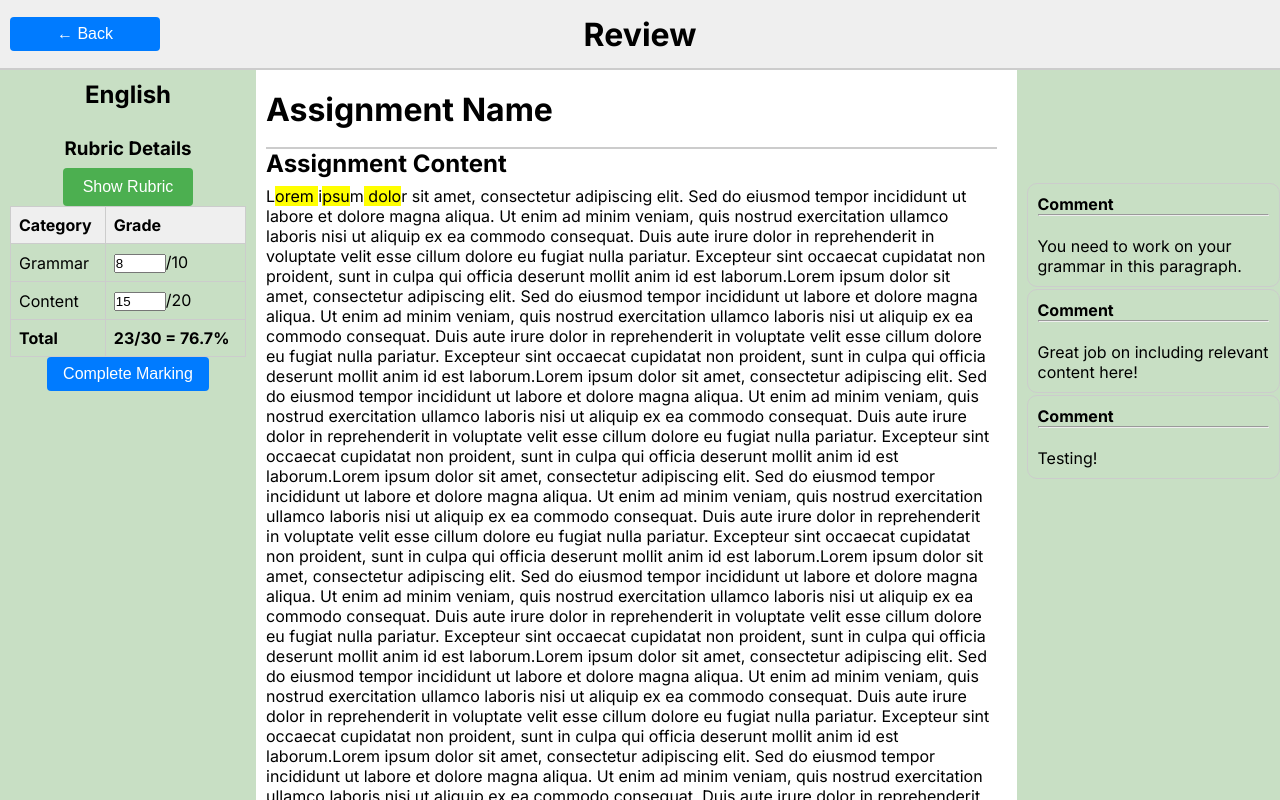
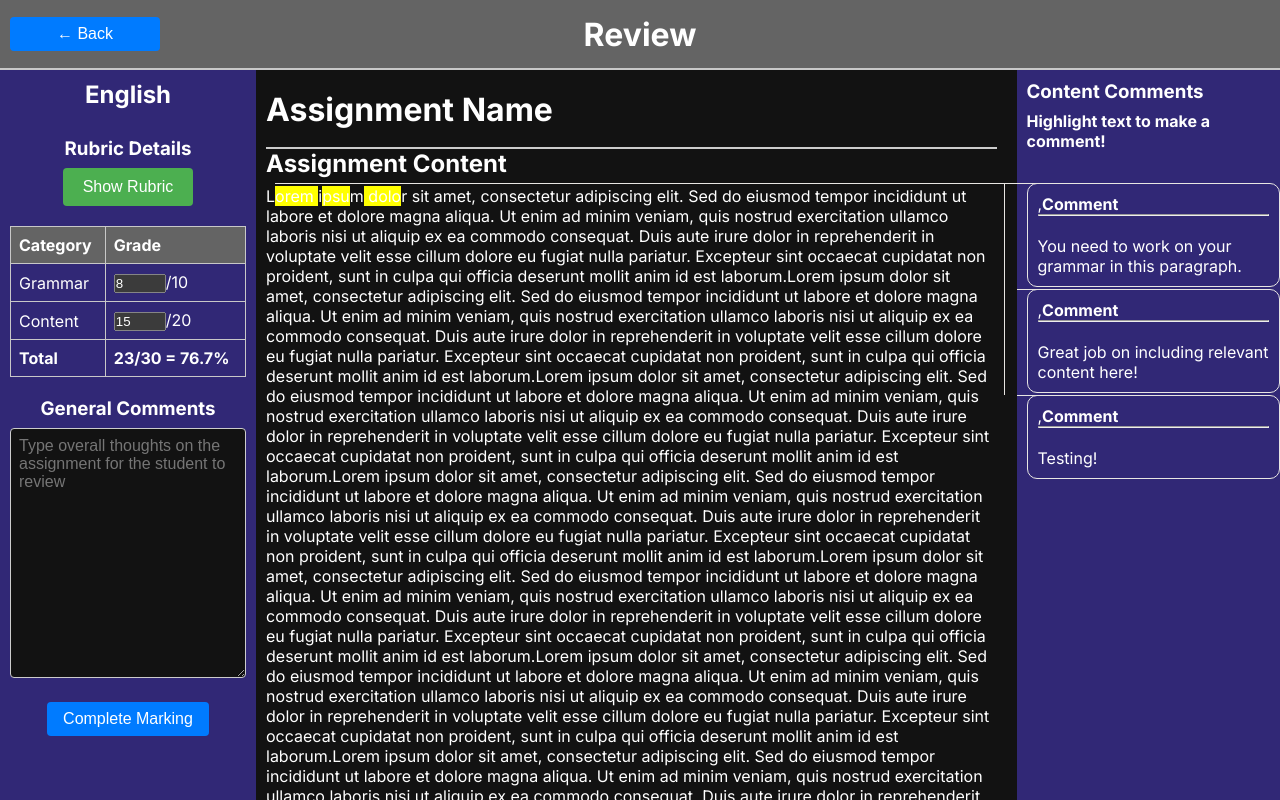
Before and after one commit to Flying-Kimbo/c302p3, a Next.js app: page /instructor/assignments/review in a window 1280 px wide. Built offline with nearby package versions, Linux system fonts and the light colour scheme.

Commit message:
Updated instructor view with lines in reference to the highlighted text, added help text to detail how to comment, and added general comment section

```diff
--- a/src/app/globals.css
+++ b/src/app/globals.css
@@ -35,7 +35,7 @@
 
 }
 
-@media (prefers-color-scheme: dark) {
+@media (prefers-color-scheme: light) {
   :root {
     --foreground-rgb: 255, 255, 255;
     --background-start-rgb: 0, 0, 0;
@@ -156,7 +156,7 @@ label {
 
 /* Add more styles as needed */
 
-@media (prefers-color-scheme: dark) {
+@media (prefers-color-scheme: light) {
   html {
     color-scheme: dark;
   }
--- a/src/app/instructor/assignments/review/InstructorGradeSummary.tsx
+++ b/src/app/instructor/assignments/review/InstructorGradeSummary.tsx
@@ -32,17 +32,12 @@ export default function InstructorGradeSummary() {
     console.log("Show rubric");
   };
 
-  const handleCompleteMarking = () => {
-    // Logic to complete marking
-    console.log("Complete marking");
-    location.href = "/instructor/assignments";
-  }
-
   return (
     <div className={styles['left-column-content']}>
       <button className={styles['grade-summary-button']} onClick={handleShowRubric}>
         Show Rubric
       </button>
+      <br />
       <table className={styles['grade-summary-table']}>
         <thead>
           <tr>
@@ -72,9 +67,6 @@ export default function InstructorGradeSummary() {
           </tr>
         </tbody>
       </table>
-      <button onClick={handleCompleteMarking}>
-        Complete Marking
-      </button>
     </div>
   );
 };
--- a/src/app/instructor/assignments/review/page.module.css
+++ b/src/app/instructor/assignments/review/page.module.css
@@ -92,6 +92,7 @@
   overflow-y: auto;
   background-color: var(--card-callout); /* Change background color */
   padding: 10px; /* Add padding for spacing */
+  z-index: 100;
 }
 
 /* Add space between columns */
@@ -132,19 +133,55 @@
 }
 
 .comment {
-  border: 1px solid var(--card-border-color);
+  border: 1px solid var(--text-colour);
   padding-left: 10px;
   padding-right: 10px;
   padding-bottom: 10px;
   padding-top: 10px;
   width: calc(100% - 10px);
   border-radius: 10px;
+  z-index: 100;
 }
 
 .comment.active {
-  border: 5px solid var(--background-color);
+  border: 5px solid var(--text-colour);
 }
 
 .comment:hover {
   background-color: var(--card-color);
 }
+
+.comment-x-line.active {
+  height: 5px;
+  transform: translateY(-4px);
+}
+
+.comment-y-line.active {
+  width: 5px;
+  transform: translateX(-4px);
+}
+
+.comment-x-line {
+  position: absolute;
+  background-color: var(--text-colour);
+  height: 1px;
+  width: 200px;
+}
+
+.comment-y-line {
+  position: absolute;
+  background-color: var(--text-colour);
+  height: 100px;
+  width: 1px;
+}
+
+.general-comments-section {
+  text-align: center;
+}
+
+.general-comments-section textarea {
+  width: calc(20vw - 20px);
+  max-width: calc(20vw - 20px);
+  min-height: 250px;
+  font-family: Arial, Helvetica, sans-serif;
+}
--- a/src/app/instructor/assignments/review/page.tsx
+++ b/src/app/instructor/assignments/review/page.tsx
@@ -1,6 +1,6 @@
 'use client';
 
-import React, { useEffect, useRef, useState } from 'react';
+import React, { useCallback, useEffect, useRef, useState } from 'react';
 import styles from './page.module.css';
 import * as yaml from 'js-yaml'; // Import the js-yaml library
 import Page, { Header, Body } from "../../../../components/Page";
@@ -60,9 +60,22 @@ const InstructorReviewPage = () => {
         key={index}
         data-comment-id={id}
         className={styles['comment']}>
+        <div style={{ position: "relative" }}>
+          <div className={styles['comment-x-line']} data-comment-id={id}></div>,
           <b>Comment</b> <br />
           <hr /><br />
-        <span contentEditable={true} onInput={() => {
+          <span contentEditable={true} onInput={() => onResize()}>{content}</span>
+        </div>
+      </div>
+    );
+  });
+
+  const commentLineDivs = comments.map(comment => ([
+    <div key={0} className={styles['comment-x-line']} data-comment-id={comment.id}></div>,
+    <div key={1} className={styles['comment-y-line']} data-comment-id={comment.id}></div>
+  ])).reduce((a, b) => a.concat(b));
+
+  const onResize = useCallback(function() {
     // Yes. this is a copy of the onResize function below.
     // I have this copy.
     let cannotBeLessThan = 0; // overlap check
@@ -75,7 +88,7 @@ const InstructorReviewPage = () => {
       const commentDiv = document.querySelector(`.${styles['comment']}[data-comment-id="${id}"]`) as HTMLDivElement;
       commentDiv.style.position = 'absolute';
 
-            let positionedTop = highlightedText.offsetTop - 70; // minus 70 bc the header is 70px tall
+      let positionedTop = highlightedText.offsetTop;
       if (i > 0) {
         // Check if we are overlapping with predecessor
         if (cannotBeLessThan > positionedTop) {
@@ -84,50 +97,53 @@ const InstructorReviewPage = () => {
       }
       commentDiv.style.top = `${positionedTop}px`;
       cannotBeLessThan = positionedTop + commentDiv.offsetHeight + 10;  // add 10 for a tiny gap.
+
+      const commentXLineDiv = commentDiv.querySelector(`.${styles['comment-x-line']}`) as HTMLDivElement;
+      commentXLineDiv.style.top = "-11px";
+      commentXLineDiv.style.left = "-30px";
     }
-        }}>{content}</span>
-      </div>
-    );
-  });
+
+    for (const commentLineDiv of commentLineDivs) {
+      const id = commentLineDiv.props["data-comment-id"];
+      const highlightedText = document.querySelector(`.${styles['highlighted-text']}[data-comment-id="${id}"]`) as HTMLSpanElement;
+      const commentDiv = document.querySelector(`.${styles['comment']}[data-comment-id="${id}"]`) as HTMLDivElement;
+
+      const commentXLineDiv = document.querySelector(`div[data-component="comments"] .${styles['comment-x-line']}[data-comment-id="${id}"]`)! as HTMLDivElement;
+      commentXLineDiv.style.top = `${highlightedText.offsetTop}px`;
+      commentXLineDiv.style.left = `${highlightedText.offsetLeft}px`;
+      commentXLineDiv.style.width = `${(highlightedText.parentElement!.offsetWidth + 40) - highlightedText.offsetLeft}px`;
+
+      const commentYLineDiv = document.querySelector(`div[data-component="comments"] .${styles['comment-y-line']}[data-comment-id="${id}"]`)! as HTMLDivElement;
+      if (highlightedText.offsetTop > commentDiv.offsetTop) {
+        commentYLineDiv.style.top = `${commentDiv.offsetTop}px`;
+        commentYLineDiv.style.height = `${highlightedText.offsetTop - commentDiv.offsetTop}px`;
+      } else {
+        commentYLineDiv.style.top = `${highlightedText.offsetTop}px`;
+        commentYLineDiv.style.height = `${commentDiv.offsetTop - highlightedText.offsetTop}px`;
+      }
+      commentYLineDiv.style.left = "calc(60vw - 20px)";
+      console.log(commentYLineDiv, highlightedText.offsetTop - commentDiv.offsetTop);
+    }
+  }, [ commentDivs, commentLineDivs ]);
 
   function onCommentClick(event: React.MouseEvent<HTMLSpanElement>) {
     const target = event.target as HTMLElement;
     const id = target.getAttribute("data-comment-id");
 
     document.querySelectorAll(`.${styles['comment']}`).forEach(commentDiv => commentDiv.classList.remove(styles.active));
-    const commentDiv = document.querySelector(`.${styles['comment']}[data-comment-id="${id}"]`);
-    commentDiv!.classList.add(styles.active);
+    document.querySelectorAll(`.${styles['comment-x-line']}`).forEach(lineDiv => lineDiv.classList.remove(styles.active));
+    document.querySelectorAll(`.${styles['comment-y-line']}`).forEach(lineDiv => lineDiv.classList.remove(styles.active));
+    const commentDivs = document.querySelectorAll(`.${styles['comment']}[data-comment-id="${id}"], .${styles['comment-x-line']}[data-comment-id="${id}"], .${styles['comment-y-line']}[data-comment-id="${id}"]`);
+    commentDivs.forEach(div => div.classList.add(styles.active));
+
   }
 
   useEffect(() => {
-    function onResize() {
-      let cannotBeLessThan = 0; // overlap check
-      for (let i = 0; i < commentDivs.length; i++) {
-        const commentReactDiv = commentDivs[i] as React.ReactElement;
-        const id = commentReactDiv.props["data-comment-id"];
-
-        // Position comment to as close to its text as possible
-        const highlightedText = document.querySelector(`.${styles['highlighted-text']}[data-comment-id="${id}"]`) as HTMLSpanElement;
-        const commentDiv = document.querySelector(`.${styles['comment']}[data-comment-id="${id}"]`) as HTMLDivElement;
-        commentDiv.style.position = 'absolute';
-
-        let positionedTop = highlightedText.offsetTop - 70; // minus 70 bc the header is 70px tall
-        if (i > 0) {
-          // Check if we are overlapping with predecessor
-          if (cannotBeLessThan > positionedTop) {
-            positionedTop = cannotBeLessThan;
-          }
-        }
-        commentDiv.style.top = `${positionedTop}px`;
-        cannotBeLessThan = positionedTop + commentDiv.offsetHeight + 10;  // add 10 for a tiny gap.
-      }
-    }
-
     if (resizeTrigger) {
       setResizeTrigger(false);
       onResize();
     }
-  }, [resizeTrigger, commentDivs]);
+  }, [resizeTrigger, commentDivs, commentLineDivs, onResize]);
 
   useEffect(() => {
     // First, just place the comments wherever we can.
@@ -138,8 +154,8 @@ const InstructorReviewPage = () => {
     }
     trigger();
 
-    document.addEventListener("resize", trigger);
-    return () => document.removeEventListener("resize", trigger);
+    window.addEventListener("resize", trigger);
+    return () => window.removeEventListener("resize", trigger);
   }, [resizeTrigger]);
 
   useEffect(() => {
@@ -190,6 +206,10 @@ const InstructorReviewPage = () => {
     return () => document.removeEventListener("mouseup", onMouseUp);
   }, [commentDivs, data]);
 
+  const handleCompleteMarking = () => {
+    window.location.href = "/instructor/assignments";
+  };
+
   // Render comments with highlighted text
   return (
     <Page>
@@ -201,6 +221,7 @@ const InstructorReviewPage = () => {
           </Form>
         </div> */}
       </Header>
+      <div>
         <Body>
           <div className={styles['main-layout']}>
             <div className={styles['review-page']}>
@@ -212,8 +233,20 @@ const InstructorReviewPage = () => {
                 <div className={`${styles['assignment-details-widget']}`}>
                   {InstructorGradeSummary()}
                 </div>
+                <br />
+                <div className={styles['general-comments-section']}>
+                  <h3>General Comments</h3>
+                  <textarea placeholder="Type overall thoughts on the assignment for the student to review" />
+                  <br /><br />
+                  <button onClick={handleCompleteMarking}>
+                    Complete Marking
+                  </button>
                 </div>
-            <div className={styles['assignment-and-comments']}>
+              </div>
+              <div className={styles['assignment-and-comments']} style={{ position: "relative" }}>
+                <div data-component="comments">
+                  {commentLineDivs}
+                </div>
                 <div className={styles['center-column']}>
                   <div className={styles['assignment-header']}>
                     <h1>Assignment Name</h1>
@@ -245,12 +278,15 @@ const InstructorReviewPage = () => {
                   </div>
                 </div>
                 <div className={styles['right-column']}>
+                  <h3>Content Comments</h3>
+                  <strong>Highlight text to make a comment!</strong>
                   {commentDivs}
                 </div>
               </div>
             </div>
           </div>
         </Body>
+      </div>
     </Page>
   );
 };
```
Lines whose indentation alone changed are shown as unchanged.
